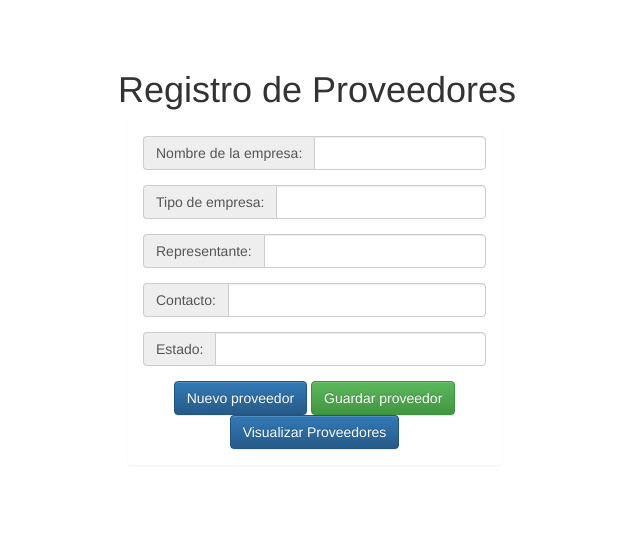
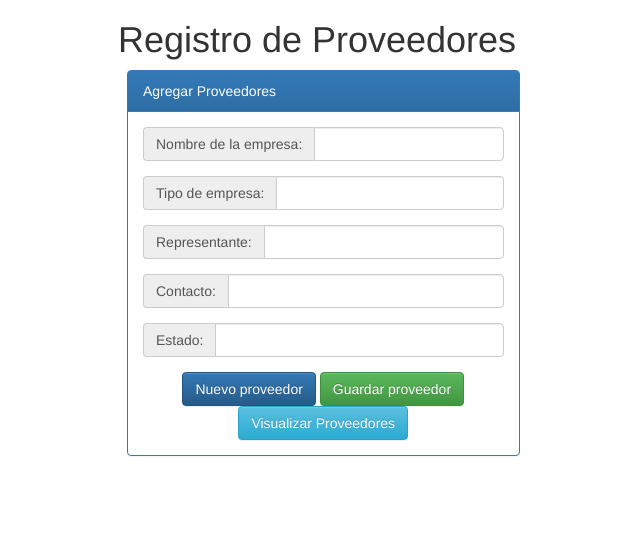
Before and after one commit to AlejandroFuentesHernandez/proyectovideojuegosvacio, a CodeIgniter app: page /proyectovideojuegosvacio/index.php/proveedores/index in a window 1280 px wide. Shown: the top 534 px of the page, without its empty margins (323-963 px from the left). Run offline with CodeIgniter, Linux system fonts and the light colour scheme; data that the repository does not hold is empty.

Commit message:
comentario
documentacion

```diff
--- a/application/controllers/proveedores.php
+++ b/application/controllers/proveedores.php
@@ -13,8 +13,8 @@ class Proveedores extends CI_Controller
        $this->load->model('proveedores_model', 'proveedores', TRUE); //Forma de como cargar el modelo para poder acceder a sus metodos, en el primer paramentro se pone el nombre del modelo, en el segundo se le esta asignando un nombre diferente al modelo y en el tercero se le pondra TRUE para que se conecte automaticamente a la base de datos
     }
 
-    public function index(){
-    	//$this->load
+    public function index(){ //Esta funcion se ejecutara por defecto cuando se ingrese al controlador
+
     	$proveedores= $this->proveedores->mostrar();
     	//$data['insertar']="";
     	$data['dproveedores']=$proveedores;  //enviamos la variable vacia, para que cuando le mandemos paramentros no me de el error de variable indefinida
@@ -62,11 +62,11 @@ class Proveedores extends CI_Controller
 				}
         }
 
-        public function mostrar_proveedores()
+       /*public function mostrar_proveedores() esta funcion ya se realizo arriba
         {
         	$proveedores= $this->proveedores->mostrar();
         	$data['dproveedores']=$proveedores;
         	$this->load->view('mostrarproveedores_view', $data);
 
-        }
+        }*/
 }
--- a/application/views/ingresarproveedores_view.php
+++ b/application/views/ingresarproveedores_view.php
@@ -19,7 +19,7 @@
 
 </head>
 <body>
-    <div class="container-fluid " style="padding-right: 50px; padding-left: 50px; padding-top: 50px; padding-bottom: 50px;" >
+    <div class="container-fluid">
       <!--columna 1-->
         <div class="row">
             <div class="col-md-12 text-center">
@@ -27,11 +27,11 @@
             </div>
         </div>
          <!-- Columna 2-->
-        <div class="row" style=" padding-left: 400px;" >
+        <div class="row" style=" padding-left: 435px;" >
           <!--PARTE 2-->
           <div class="col-md-6">
-             <div class="panel panel-defaul">
-              <!-- <div class="panel-heading">Agregar Proveedores</div>-->
+             <div class="panel panel-primary">
+              <div class="panel-heading">Agregar Proveedores</div>
               <!-- Cuerpo-->
               <div class="panel-body">
                 <form id="formProv" action="<?php echo site_url(); ?>Proveedores/Registrar_proveedores" method="POST">
@@ -73,13 +73,14 @@
                     <!-- Boton-->
                       <button type="submit" class="btn btn-success">Guardar proveedor</button>
                     </div>
-                    <div class="col-md-12 text-center">
                     <!-- Button trigger modal -->
-                      <button type="button" class="btn btn-primary" data-toggle="modal" data-target="#exampleModalLong"> Visualizar Proveedores </button>
+                    <div class="col-md-12  text-center">
+
+                      <button type="button" class="btn btn-info" data-toggle="modal" data-target="#exampleModalLong"> Visualizar Proveedores </button>
                     </div>
                 </form>
               </div>   <!-- FIN DEL CUERPO -->
-             </div>
+             </div>  <!-- FIN DEL Panel -->
           </div>
         </div>
     </div> <!-- fin class container-->
```
